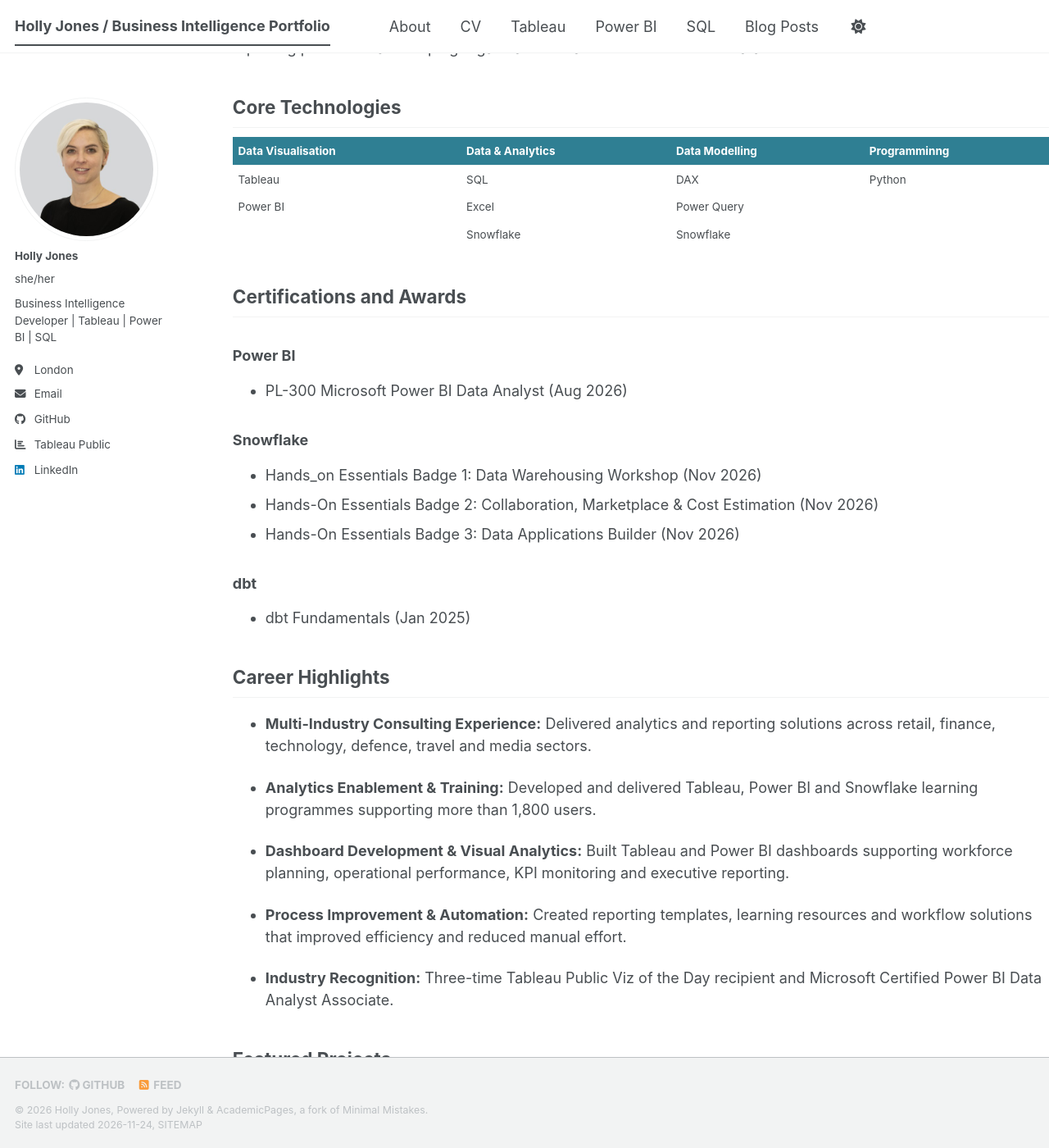
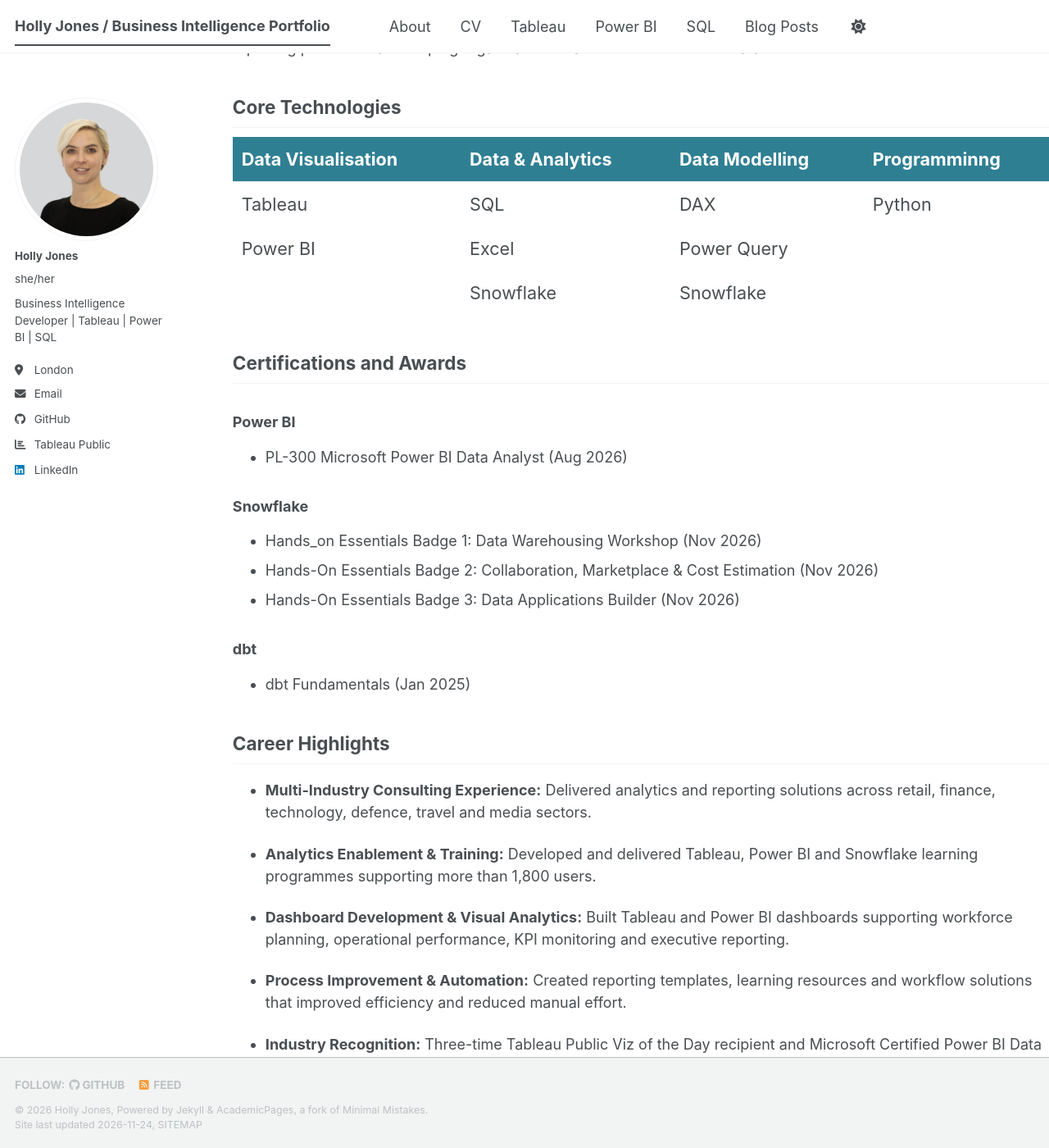
Before and after one commit to hjones87/hjones87.github.io, a Jekyll site: the page built from _pages/about.md, in a window 1280 px wide and 1400 px high, scrolled down 640 px. Shown: the whole window at 82% size. Built offline with Jekyll 4.4.1, drawn with Linux system fonts in a browser that asks for light colours; a script bundle is joined from its source files by our own code; a style sheet for code colours, icons or effects is not loaded.

Commit message:
Change table cell font size to 1.2rem

```diff
--- a/_sass/layout/_page.scss
+++ b/_sass/layout/_page.scss
@@ -193,9 +193,11 @@
   }
 }
 
+/* table formatting */
+
 .page__content table td,
 .page__content table th {
-  font-size: inherit !important;
+  font-size: 1.2rem !important;
 }
 
 .page__content table th {
```
